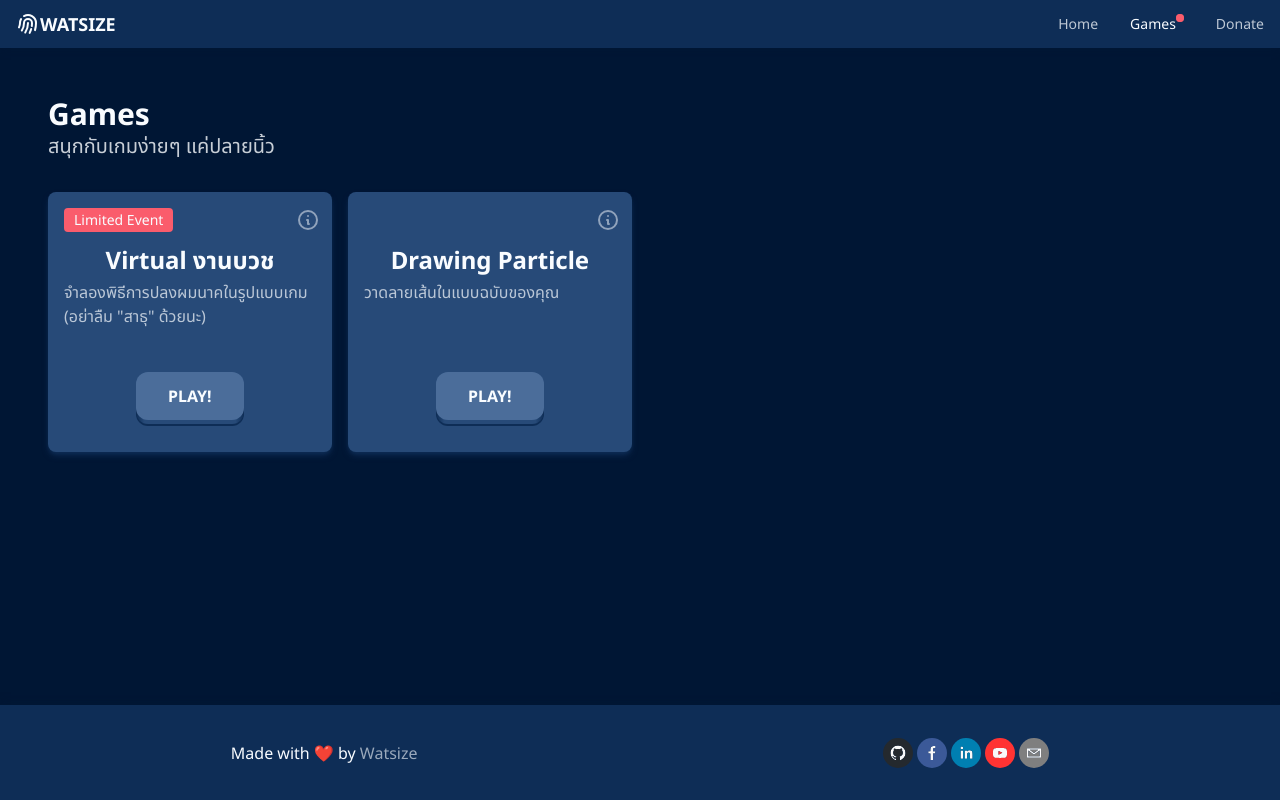
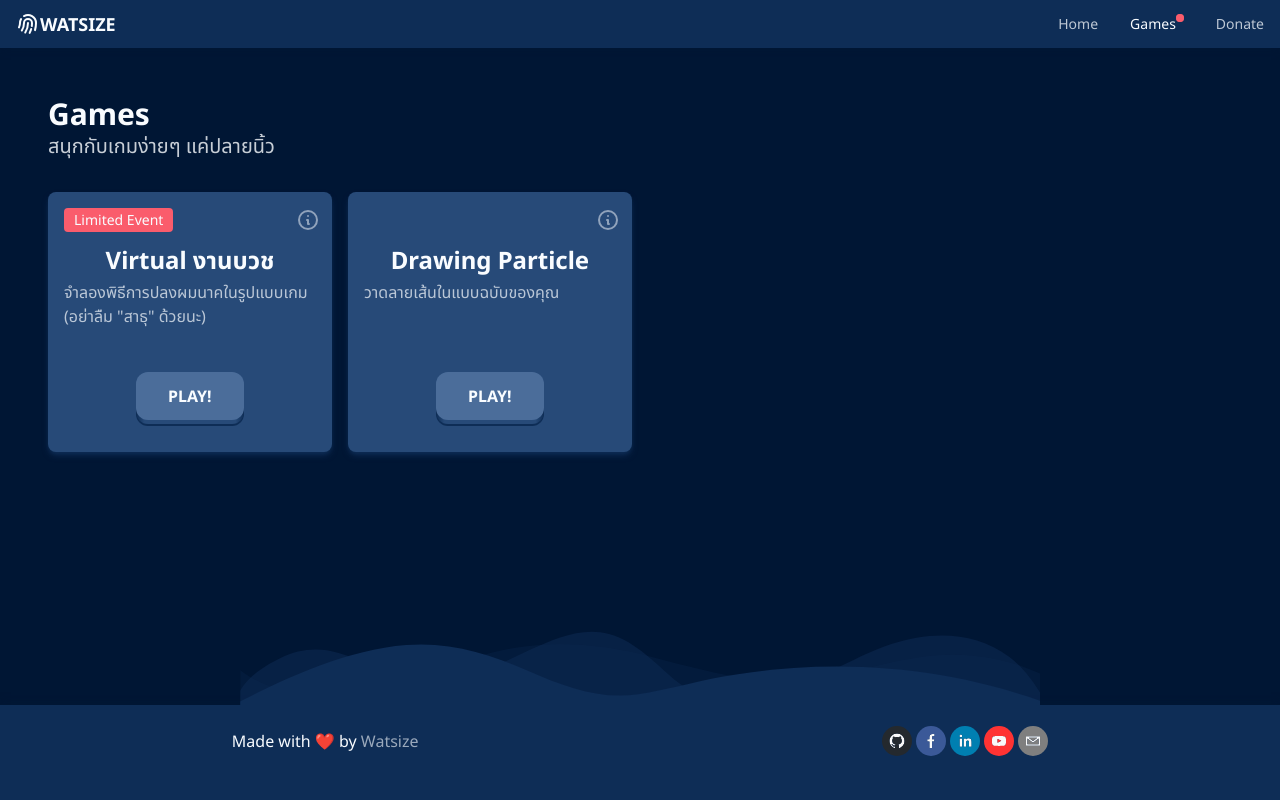
Before and after one commit to buildingwatsize/resume, a Next.js app: page /games in a window 1280 px wide. Built offline with nearby package versions, Linux system fonts and the light colour scheme.

Commit message:
[Wat][Added] - Scroll Handler on Training Section - Footer shape divider as a gimmick

```diff
--- a/components/Contents/Training/index.js
+++ b/components/Contents/Training/index.js
@@ -1,4 +1,5 @@
-import TopicLayout from "components/Layout/TopicLayout"
+import TopicLayout from "components/Layout/TopicLayout";
+import { useState } from "react";
 
 const courseList = [
   {
@@ -38,10 +39,18 @@ const courseList = [
     organize: "Thai Programmer Association, Software Park Thailand",
   },
 ]
+
 const Training = () => {
+  const [scroll, setScroll] = useState(false)
+  const scrollHandler = ({ target: { scrollLeft } }) => { setScroll(scrollLeft > 10) }
   return (
     <TopicLayout id="training" title='Training'>
-      <ol className="flex overflow-x-scroll items-start p-4 bg-medium-blue/20 rounded-md px-4 sm:px-8 shadow-md">
+      <ol onScroll={scrollHandler} className="relative flex overflow-x-scroll items-start p-4 bg-medium-blue/20 rounded-md px-4 sm:px-8 shadow-md">
+        {!scroll && <div className="absolute right-8 bottom-[10%] -rotate-90">
+          <svg xmlns="http://www.w3.org/2000/svg" className="animate-bounce h-6 w-6" fill="none" viewBox="0 0 24 24" stroke="currentColor" strokeWidth={2}>
+            <path strokeLinecap="round" strokeLinejoin="round" d="M19 14l-7 7m0 0l-7-7m7 7V3" />
+          </svg>
+        </div>}
         {courseList.map(el => {
           return (
             <li key={el.key} className="relative mb-6 pl-1">
--- a/components/Layout/Footer.js
+++ b/components/Layout/Footer.js
@@ -1,5 +1,5 @@
-import Link from 'next/link';
-import { SocialIcon } from 'react-social-icons';
+import Link from "next/link"
+import { SocialIcon } from "react-social-icons"
 
 const iconStyle = (size = 30) => ({
   width: size,
@@ -14,13 +14,23 @@ const socialUrl = [
   "https://www.youtube.com/channel/UCm6ytzbE121tHE9tsIgp_Uw",
   "mailto:chinnawat.cpre@gmail.com",
 ]
+
 const Footer = () => {
   return (
-    <footer className='flex-shrink-0 justify-around px-4 md:px-0'>
-      <div>Made with ❤️ by <span className="text-white/60"><Link href={'https://github.com/buildingwatsize'}>Watsize</Link></span></div>
-      <div className='flexJustifyCenter gap-2'>
-        <div className='flexJustifySpaceBetween gap-1'>
-          {socialUrl.map(url => <SocialIcon key={url} style={iconSize} fgColor={iconForegroundColor} url={url} />)}
+    <footer className="relative mt-16">
+      <div className="absolute -top-20 overflow-hidden leading-[0] z-50">
+        <svg className='w-[calc(100%+1.3px)] h-20 rotate-180' xmlns="http://www.w3.org/2000/svg" viewBox="0 0 1200 120" preserveAspectRatio="none">
+          <path d="M0,0V46.29c47.79,22.2,103.59,32.17,158,28,70.36-5.37,136.33-33.31,206.8-37.5C438.64,32.43,512.34,53.67,583,72.05c69.27,18,138.3,24.88,209.4,13.08,36.15-6,69.85-17.84,104.45-29.34C989.49,25,1113-14.29,1200,52.47V0Z" opacity=".25"></path>
+          <path d="M0,0V15.81C13,36.92,27.64,56.86,47.69,72.05,99.41,111.27,165,111,224.58,91.58c31.15-10.15,60.09-26.07,89.67-39.8,40.92-19,84.73-46,130.83-49.67,36.26-2.85,70.9,9.42,98.6,31.56,31.77,25.39,62.32,62,103.63,73,40.44,10.79,81.35-6.69,119.13-24.28s75.16-39,116.92-43.05c59.73-5.85,113.28,22.88,168.9,38.84,30.2,8.66,59,6.17,87.09-7.5,22.43-10.89,48-26.93,60.65-49.24V0Z" opacity=".5"></path>
+          <path d="M0,0V5.63C149.93,59,314.09,71.32,475.83,42.57c43-7.64,84.23-20.12,127.61-26.46,59-8.63,112.48,12.24,165.56,35.4C827.93,77.22,886,95.24,951.2,90c86.53-7,172.46-45.71,248.8-84.81V0Z"></path>
+        </svg>
+      </div>
+      <div className='h-24 w-full flex flex-shrink-0 items-center justify-around -mt-6 px-4 md:px-0'>
+        <div>Made with ❤️ by <span className="text-white/60"><Link href={'https://github.com/buildingwatsize'}>Watsize</Link></span></div>
+        <div className='flexJustifyCenter gap-2'>
+          <div className='flexJustifySpaceBetween gap-1'>
+            {socialUrl.map(url => <SocialIcon key={url} style={iconSize} fgColor={iconForegroundColor} url={url} />)}
+          </div>
         </div>
       </div>
     </footer>
--- a/styles/index.css
+++ b/styles/index.css
@@ -50,6 +50,9 @@ footer {
   @apply gap-1 flexJustifyCenter bg-bold-blue text-white h-24 w-full border-t border-t-dark-blue;
   box-shadow: 0px -3px 6px 0px theme("colors.dark-blue");
 }
+footer svg {
+  @apply fill-bold-blue;
+}
 
 .flexJustifyCenter {
   @apply flex justify-center items-center;
```
